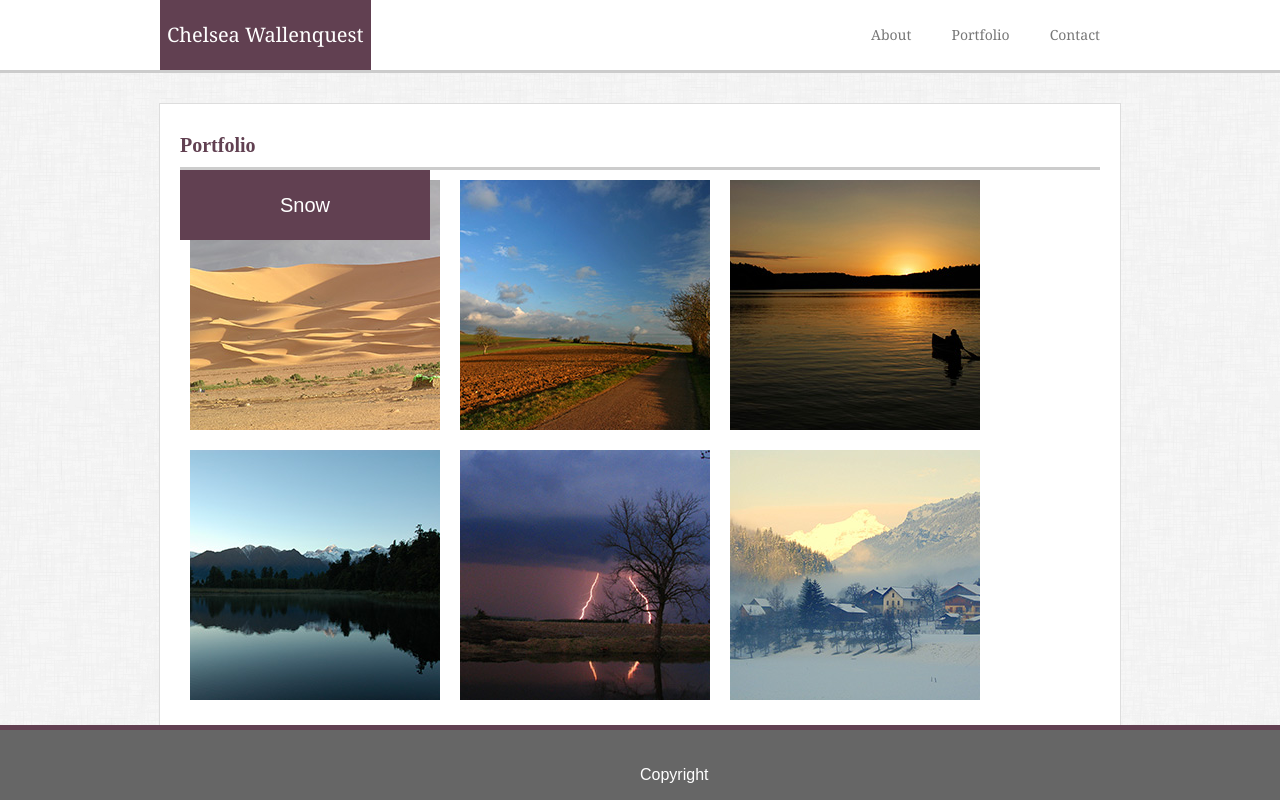
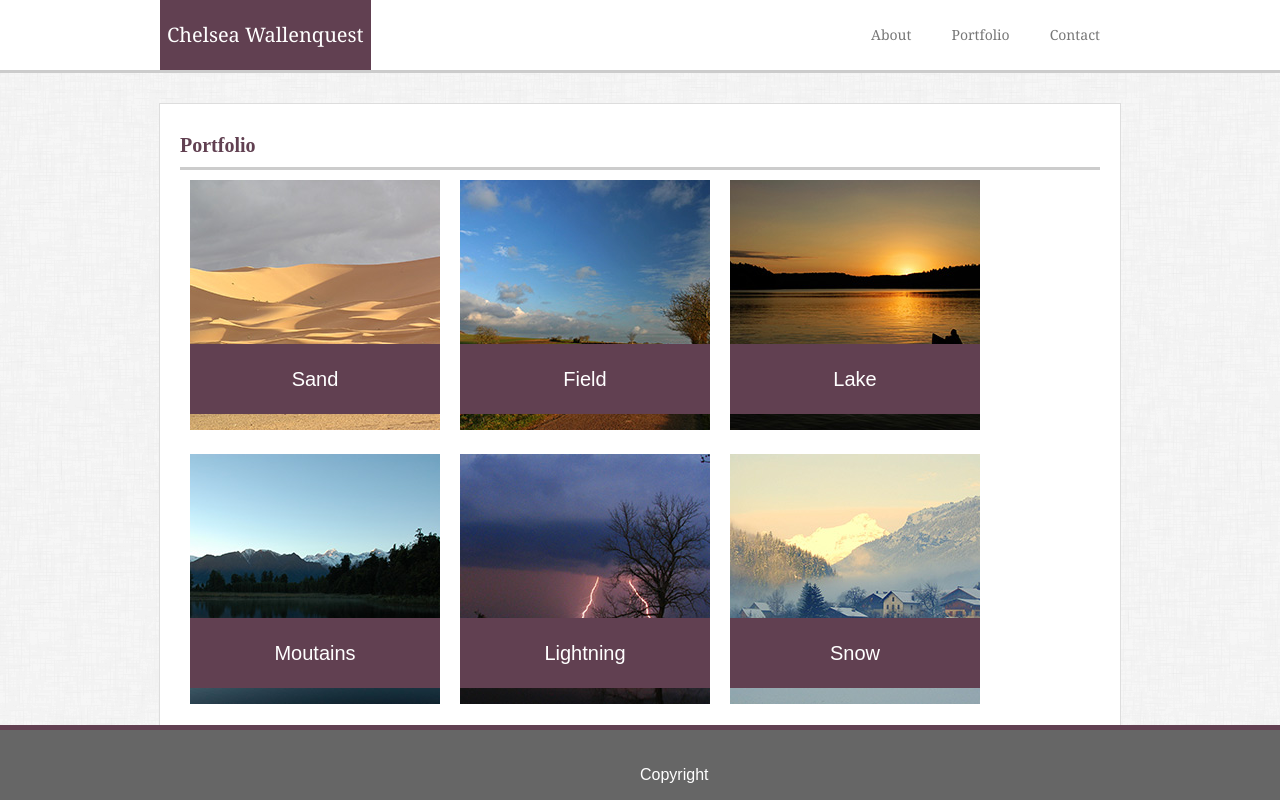
Before and after one commit to ChelseaLaura419/Basic-Portfolio, a plain HTML site: page portfolio.html in a window 1280 px wide. Drawn offline with Linux system fonts and the light colour scheme.

Commit message:
Portfolio Style

```diff
--- a/assets/css/style.css
+++ b/assets/css/style.css
@@ -76,7 +76,7 @@ a {
     padding: 10px 0px
 }
 
-img {
+.profile {
     padding: 10px;
     float: left;
 }
@@ -134,7 +134,8 @@ input[type=submit]:hover {
 
 .image {
     position: relative;
-    width: 100%;
+    float: left;
+    margin: 10px;
  }
 
 .text {
@@ -146,4 +147,5 @@ input[type=submit]:hover {
     position: absolute;
     width: 250px;
     justify-content:space-around;
+    bottom: 20px;
    }
--- a/portfolio.html
+++ b/portfolio.html
@@ -38,7 +38,7 @@
         </div>
         <div class="image">
             <img src="assets/images/lightning.jpg">
-            <p class="text">Lightning/p>
+            <p class="text">Lightning</p>
         </div>
         <div class="image">
             <img src="assets/images/snow.jpg">
```
Also changed, not shown: index.html (+1 -1 lines).
